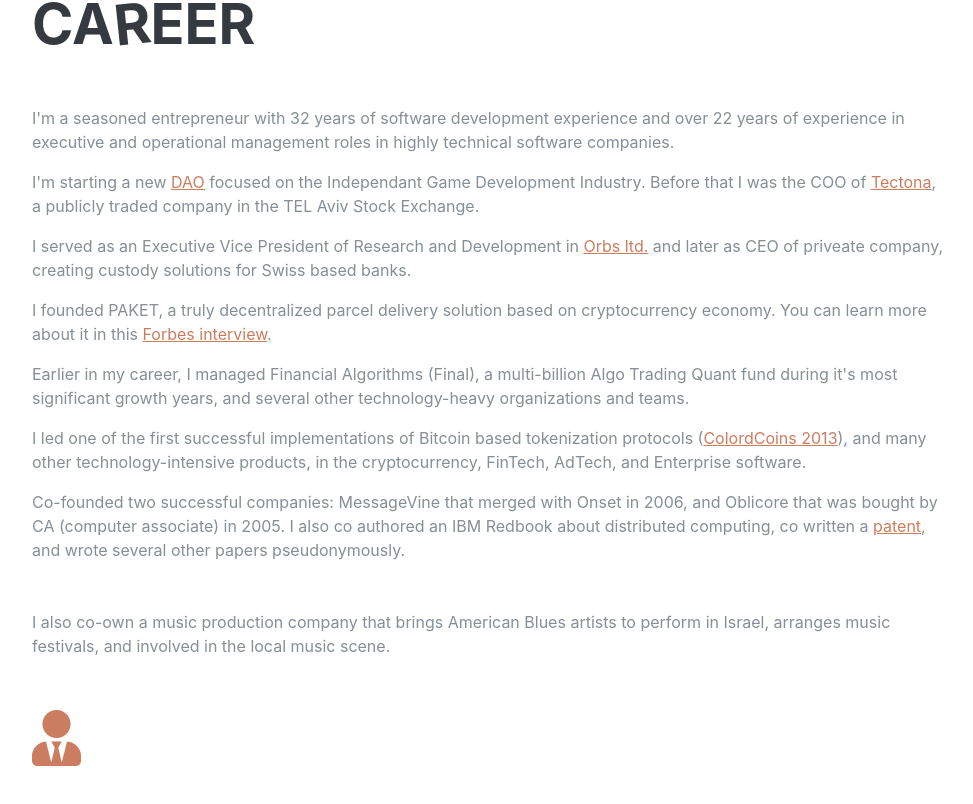
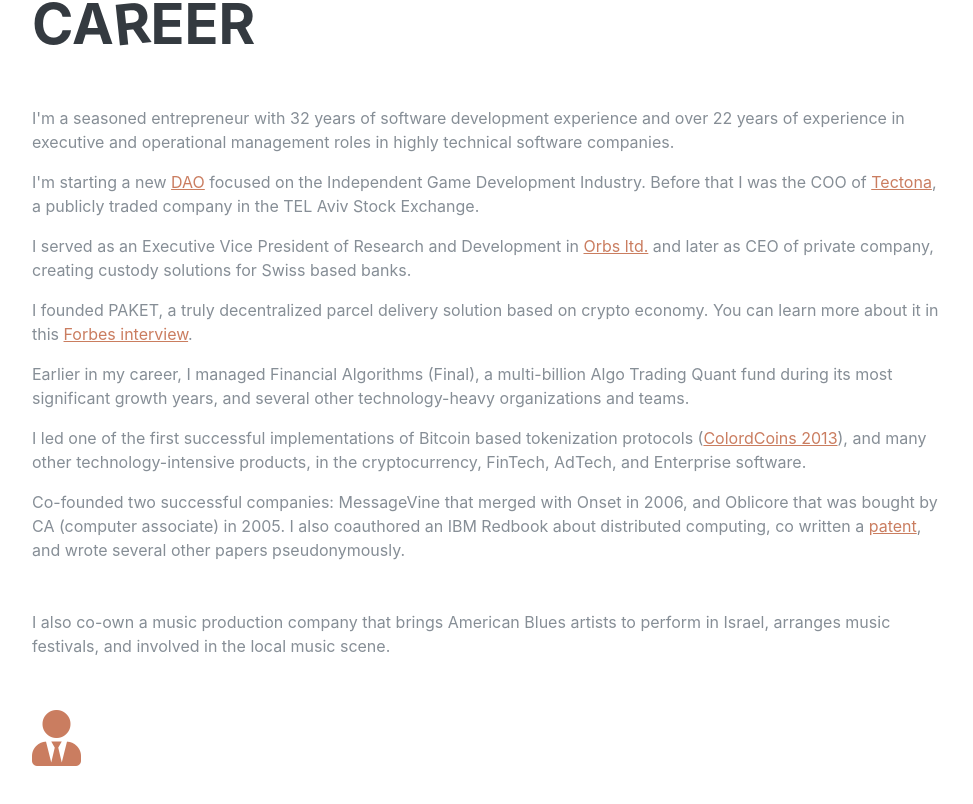
Before and after one commit to owlen/owlen.github.io, a plain HTML site: page index.html in a window 1280 px wide. Shown: the part 858-1662 px from the top of the page, without its empty margins (288-1261 px from the left). Drawn offline with Linux system fonts and the light colour scheme; a web font is replaced by a local one.

Commit message:
Update index.html

```diff
--- a/index.html
+++ b/index.html
@@ -90,12 +90,12 @@
         <h2 class="mb-5">Ca<span class="mirror">r</span>eer</h2>
         <div class="resume-item mb-5">
             <p class="mb-3">I'm a seasoned entrepreneur with 32 years of software development experience and over 22 years of experience in executive and operational management roles in highly technical software companies.</p>
-            <p class="mb-3">I'm starting a new <a href="https://en.wikipedia.org/wiki/Decentralized_autonomous_organization">DAO</a> focused on the Independant Game Development Industry. Before that I was the COO of <a href="https://www.google.com/search?q=TASE%3ATECT&oq=TASE%3ATECT">Tectona</a>, a publicly traded company in the TEL Aviv Stock Exchange.</p>
-            <p class="mb-3">I served as an Executive Vice President of Research and Development in <a href="https://www.orbs.com">Orbs ltd.</a> and later as CEO of priveate company, creating custody solutions for Swiss based banks.</p>
-            <p class="mb-3">I founded PAKET, a truly decentralized parcel delivery solution based on  cryptocurrency economy. You can learn more about it in this <a href="https://www.forbes.com/sites/devinthorpe/2018/09/27/this-entrepreneur-seeks-to-decentralize-global-logistics-using-tokens-and-smart-contracts">Forbes interview</a>.</p>
-            <p class="mb-3">Earlier in my career, I managed Financial Algorithms (Final), a multi-billion Algo Trading Quant fund during it's most significant growth years, and several other technology-heavy organizations and teams.</p>
+            <p class="mb-3">I'm starting a new <a href="https://en.wikipedia.org/wiki/Decentralized_autonomous_organization">DAO</a> focused on the Independent Game Development Industry. Before that I was the COO of <a href="https://www.google.com/search?q=TASE%3ATECT&oq=TASE%3ATECT">Tectona</a>, a publicly traded company in the TEL Aviv Stock Exchange.</p>
+            <p class="mb-3">I served as an Executive Vice President of Research and Development in <a href="https://www.orbs.com">Orbs ltd.</a> and later as CEO of private company, creating custody solutions for Swiss based banks.</p>
+            <p class="mb-3">I founded PAKET, a truly decentralized parcel delivery solution based on crypto economy. You can learn more about it in this <a href="https://www.forbes.com/sites/devinthorpe/2018/09/27/this-entrepreneur-seeks-to-decentralize-global-logistics-using-tokens-and-smart-contracts">Forbes interview</a>.</p>
+            <p class="mb-3">Earlier in my career, I managed Financial Algorithms (Final), a multi-billion Algo Trading Quant fund during its most significant growth years, and several other technology-heavy organizations and teams.</p>
             <p class="mb-3">I led one of the first successful implementations of Bitcoin based tokenization protocols (<a href="https://docs.google.com/document/d/1AnkP_cVZTCMLIzw4DvsW6M8Q2JC0lIzrTLuoWu2z1BE">ColordCoins 2013</a>), and many other technology-intensive products, in the cryptocurrency, FinTech, AdTech, and Enterprise software.</p>
-            <p class="mb-5">Co-founded two successful companies: MessageVine that merged with Onset in 2006, and Oblicore that was bought by CA (computer associate) in 2005. I also co authored an IBM Redbook about distributed computing, co written a <a href="https://patentimages.storage.googleapis.com/19/48/31/f5aa1563a0de13/US20020059184A1.pdf">patent</a>, and wrote several other papers pseudonymously.</p>
+            <p class="mb-5">Co-founded two successful companies: MessageVine that merged with Onset in 2006, and Oblicore that was bought by CA (computer associate) in 2005. I also coauthored an IBM Redbook about distributed computing, co written a <a href="https://patentimages.storage.googleapis.com/19/48/31/f5aa1563a0de13/US20020059184A1.pdf">patent</a>, and wrote several other papers pseudonymously.</p>
             <p class="mb-0">I also co-own a music production company that brings American Blues artists to perform in Israel, arranges music festivals, and involved in the local music scene.</p>
 
         </div>
```
